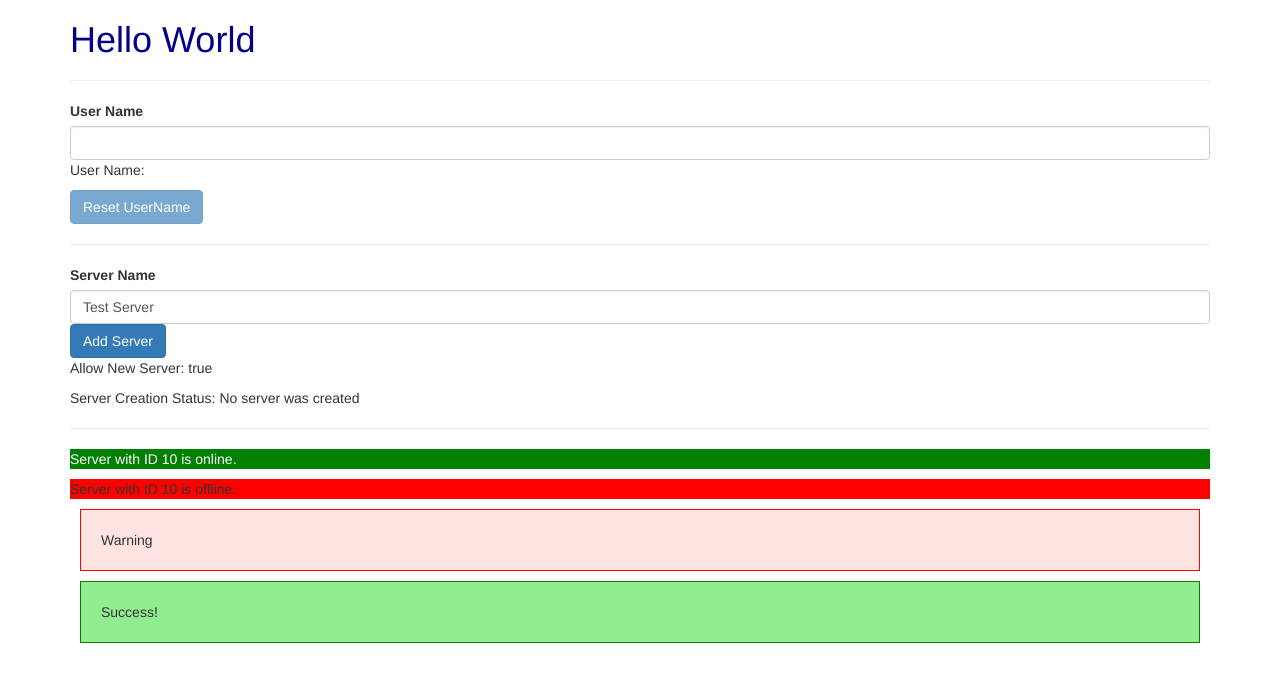
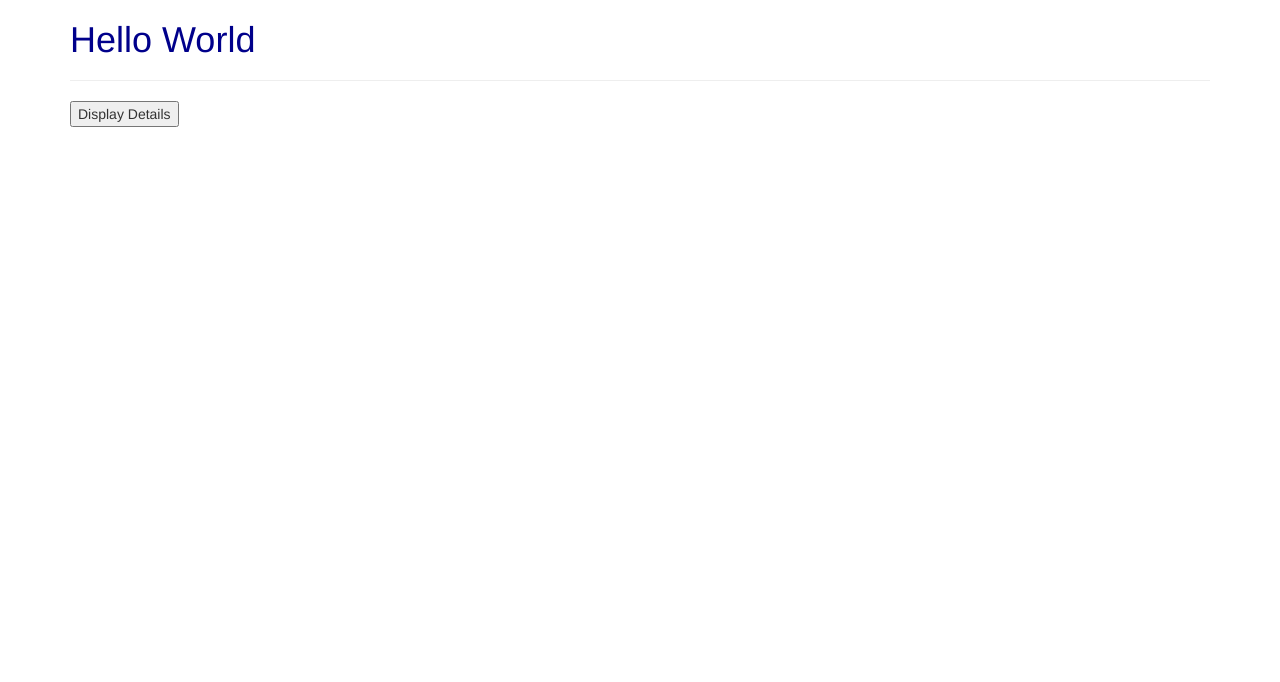
Before and after one commit to edezekiel/angular-complete-guide, an Angular app: page / in a window 1280 px wide. Shown: the top 682 px of the page. Built offline with nearby package versions, Linux system fonts and the light colour scheme.

Commit message:
Solution to assignment 3

```diff
--- a/src/app/app.component.html
+++ b/src/app/app.component.html
@@ -3,9 +3,10 @@
     <div class="col-xs-12">
       <h1>Hello World</h1>
       <hr>
-      <app-servers></app-servers>
+      <app-display-details></app-display-details>
+      <!-- <app-servers></app-servers>
       <app-warning></app-warning>
-      <app-success></app-success>
+      <app-success></app-success> -->
     </div>
   </div>
 </div>
--- a/src/app/app.module.ts
+++ b/src/app/app.module.ts
@@ -6,6 +6,7 @@ import { ServerComponent } from './components/server/server.component';
 import { ServersComponent } from './components/servers/servers.component';
 import { WarningComponent } from './warning/warning.component';
 import { SuccessComponent } from './success/success.component';
+import { DisplayDetailsComponent } from './components/display-details/display-details.component';
 
 @NgModule({
   declarations: [
@@ -13,7 +14,8 @@ import { SuccessComponent } from './success/success.component';
     ServerComponent,
     ServersComponent,
     WarningComponent,
-    SuccessComponent
+    SuccessComponent,
+    DisplayDetailsComponent
   ],
   imports: [
     BrowserModule,
--- /dev/null
+++ b/src/app/components/display-details/display-details.component.css
@@ -0,0 +1,4 @@
+.greater-than-fourth-timestamp {
+  background-color: blue;
+  color: white;
+}
--- /dev/null
+++ b/src/app/components/display-details/display-details.component.html
@@ -0,0 +1,8 @@
+<button (click)="toggleShowDetails($event)">{{ showDetails ? 'Hide' : 'Display'}} Details</button>
+<p *ngIf="showDetails">Secret Password: Pegasus</p>
+<ul>
+  <li
+    *ngFor="let c of clickTimeStamps; let i = index"
+    [ngClass]="{'greater-than-fourth-timestamp': i > 3}">
+    {{ c }}</li>
+</ul>
--- /dev/null
+++ b/src/app/components/display-details/display-details.component.ts
@@ -0,0 +1,23 @@
+import { Component, OnInit } from '@angular/core';
+
+@Component({
+  selector: 'app-display-details',
+  templateUrl: './display-details.component.html',
+  styleUrls: ['./display-details.component.css']
+})
+export class DisplayDetailsComponent implements OnInit {
+  showDetails: boolean = false;
+  clickTimeStamps: Array<any> = [];
+
+  constructor() { }
+
+  ngOnInit(): void {
+  }
+
+  toggleShowDetails(e: any) {
+    this.showDetails = !this.showDetails;
+    this.clickTimeStamps.push(e.timeStamp);
+    console.log(this.clickTimeStamps);
+  }
+
+}
```
Also changed, not shown: 1 other file (tests, documents, lock files or other folders).
